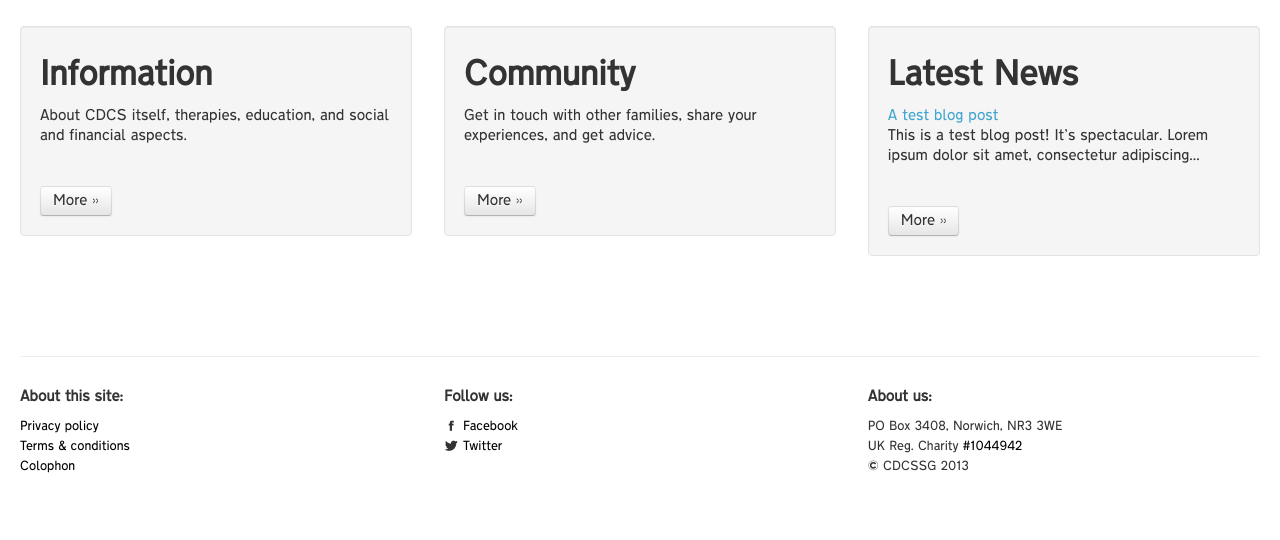
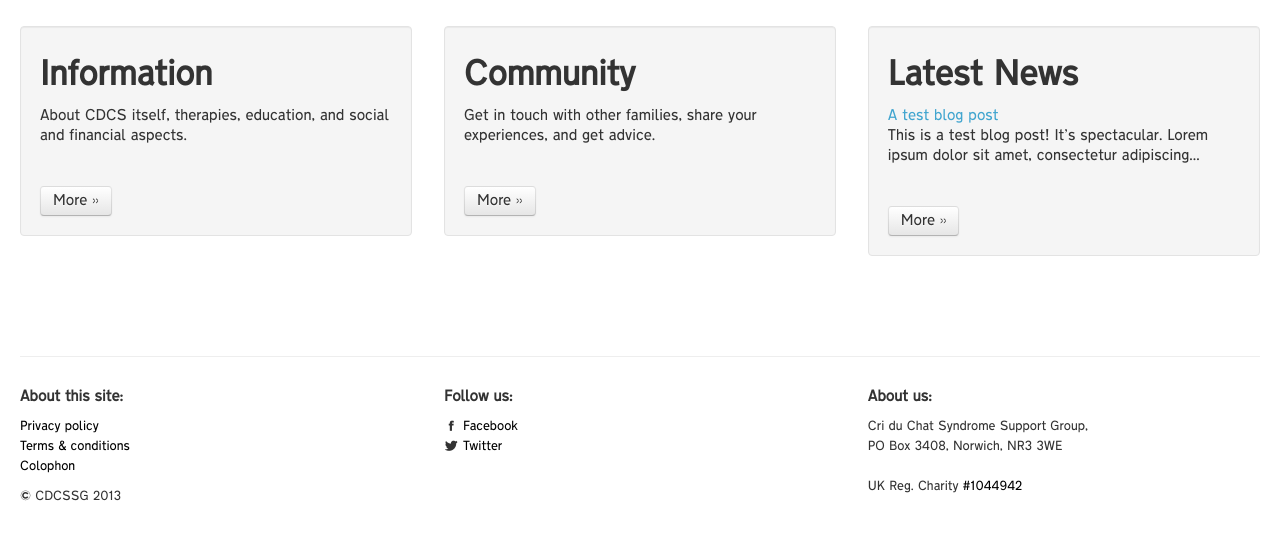
Before and after one commit to lucyjanetetlow/cdcssg.github.io, a Jekyll site: the page built from index.html, in a window 1280 px wide, cut to the strip 330-870 px from the top of the page. Built offline with Jekyll 4.4.1, drawn with Linux system fonts in a browser that asks for light colours.

Commit message:
tweak footer

```diff
--- a/_layouts/default.html
+++ b/_layouts/default.html
@@ -65,6 +65,9 @@
               <li><a href='/about/terms.html'>Terms &amp; conditions</a></li>
               <li><a href='/about/colophon.html'>Colophon</a></li>
             </ul>
+            <ul class='unstyled'>
+              <li>&copy; CDCSSG 2013</li>
+            </ul>
           </div>
           <div class='span4'>
             <h5>Follow us:</h5>
@@ -75,12 +78,13 @@
           </div>
           <div class='span4'>
             <h5>About us:</h5>
+            <address>
+              Cri du Chat Syndrome Support Group,<br/>
+              PO Box 3408, Norwich, NR3 3WE
+            </address>
             <ul class='unstyled'>
-              <li>PO Box 3408, Norwich, NR3 3WE</li>
               <li>UK Reg. Charity <a href='http://www.charitycommission.gov.uk/Showcharity/RegisterOfCharities/CharityWithoutPartB.aspx?RegisteredCharityNumber=1044942&SubsidiaryNumber=0'>#1044942</a></li>
-              <li>&copy; CDCSSG 2013</li>
             </ul>
-
             <p></p>
           </div>
         </small>
```
